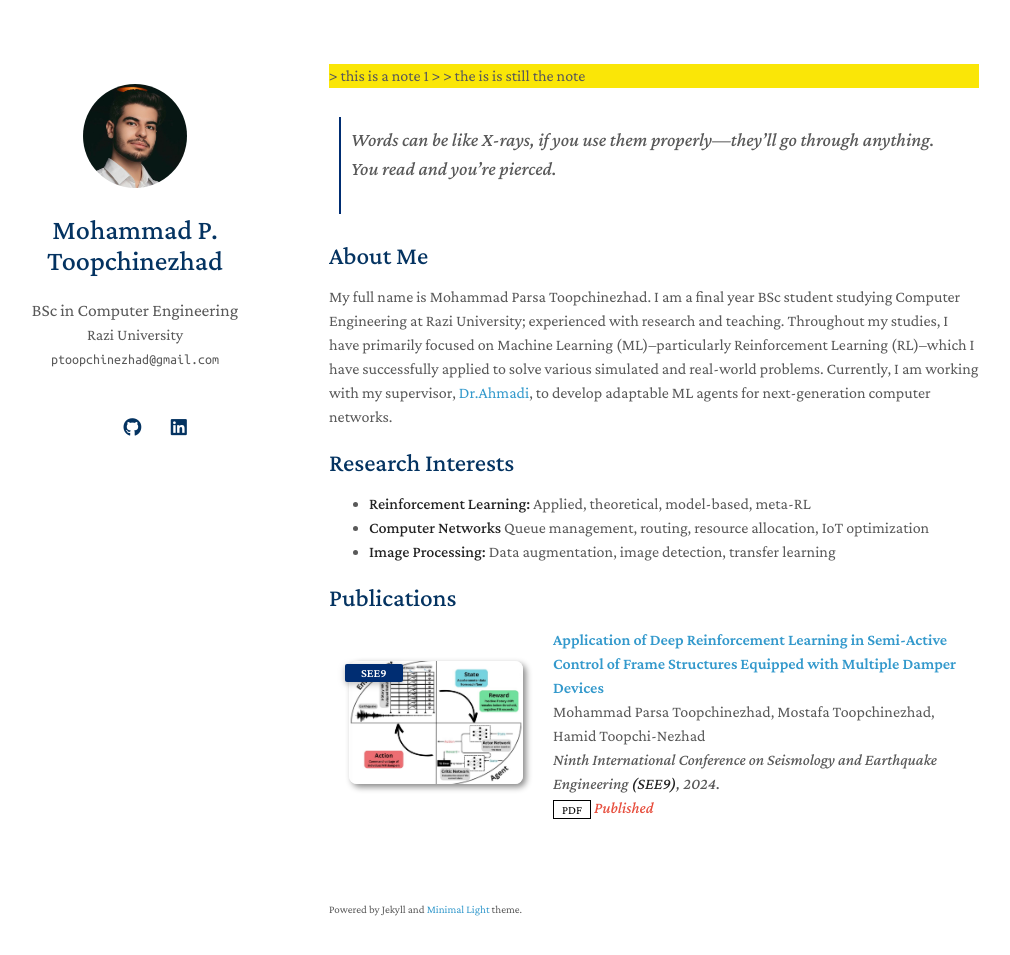
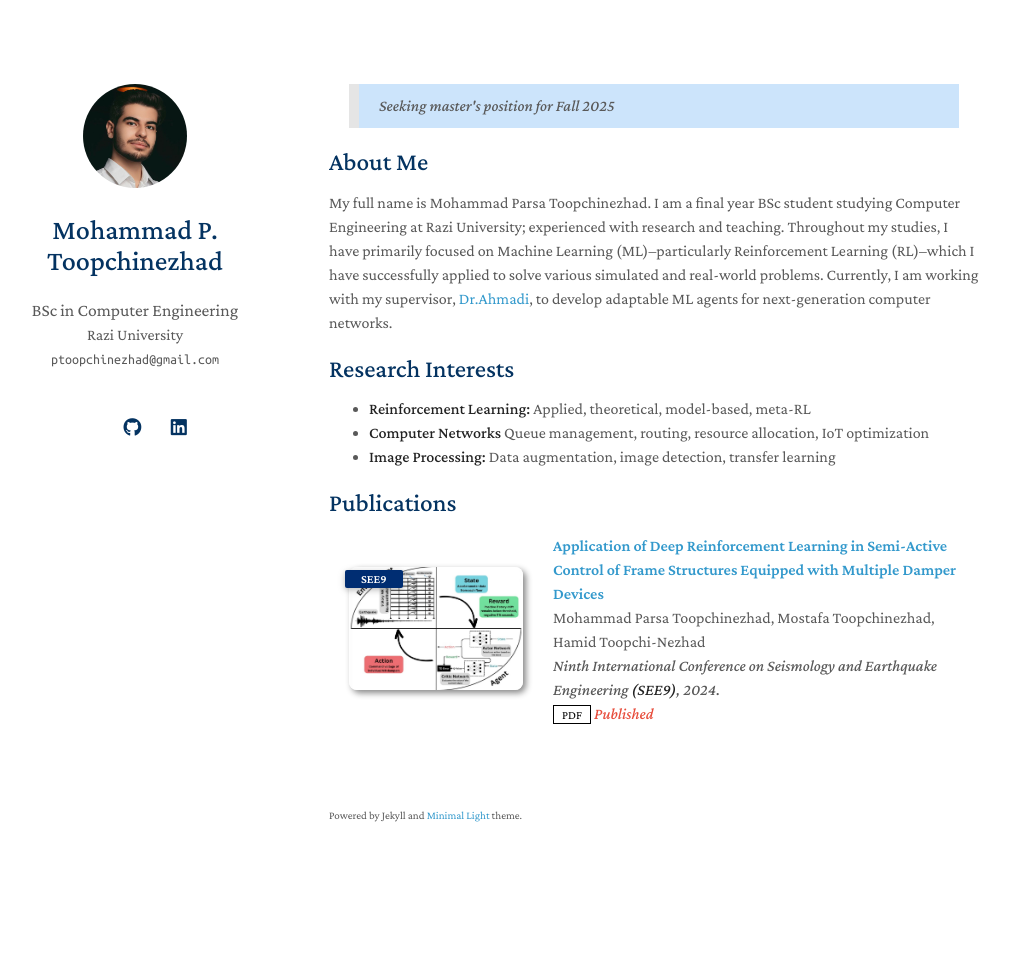
Before and after one commit to Procedurally-Generated-Human/Procedurally-Generated-Human.github.io, a Jekyll site: the page built from index.md, in a window 1280 px wide and 990 px high. Shown: the top 955 px of the window, without its empty margins (141-1151 px from the left). Built offline with Jekyll 4.4.1, drawn with Linux system fonts in a browser that asks for light colours; a style sheet for code colours, icons or effects is not loaded.

Commit message:
Update index.md

```diff
--- a/index.md
+++ b/index.md
@@ -2,17 +2,11 @@
 layout: homepage
 ---
 
-<div style="background-color:rgba(250, 230, 7, 1);">
+<div style="background-color:rgba(1, 121, 236, 0.2); border-left:10px solid #e5e5e5; margin:20px; padding:10px 10px 10px 20px; font-style:italic">
 
-> this is a note 1
->
-> the is is still the note
+Seeking master's position for Fall 2025
 
 </div>
-
-  <blockquote>
-    <p>Words can be like X-rays, if you use them properly—they’ll go through anything. You read and you’re pierced.</p>
-  </blockquote>
 
 ## About Me
 
```
